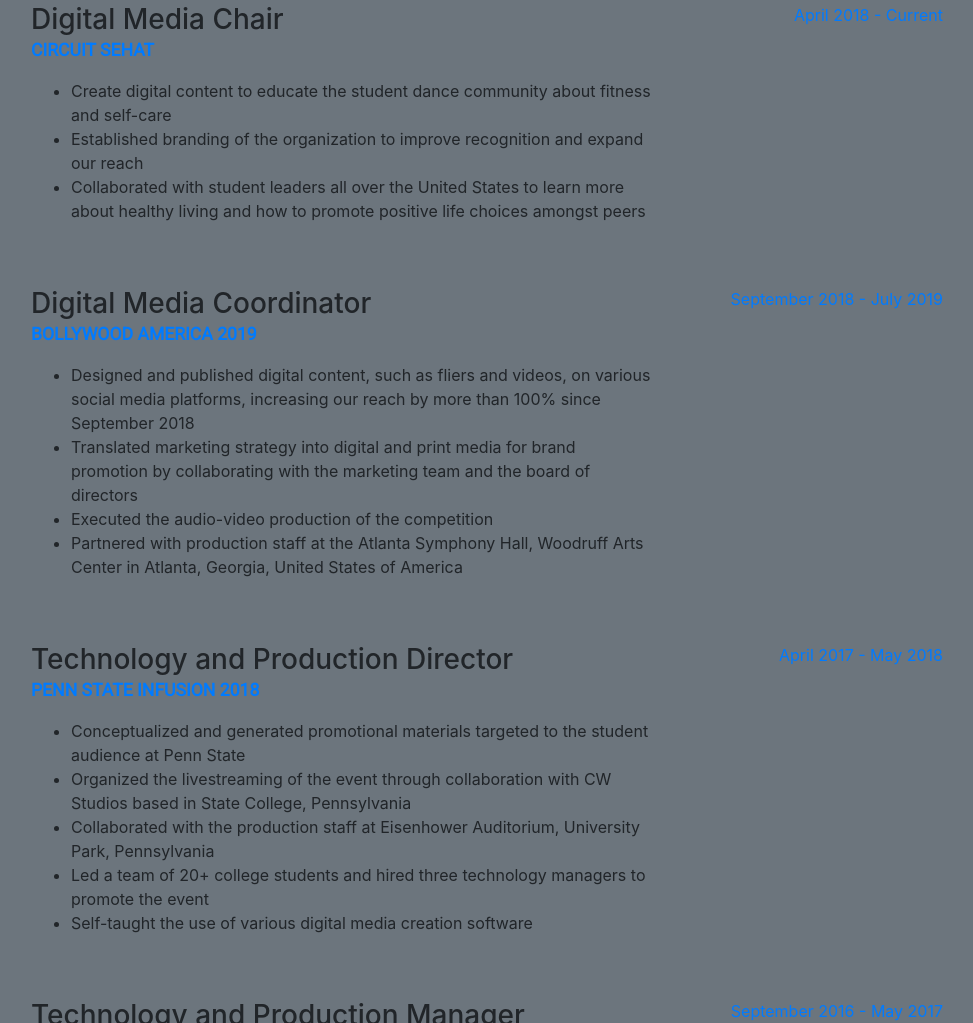
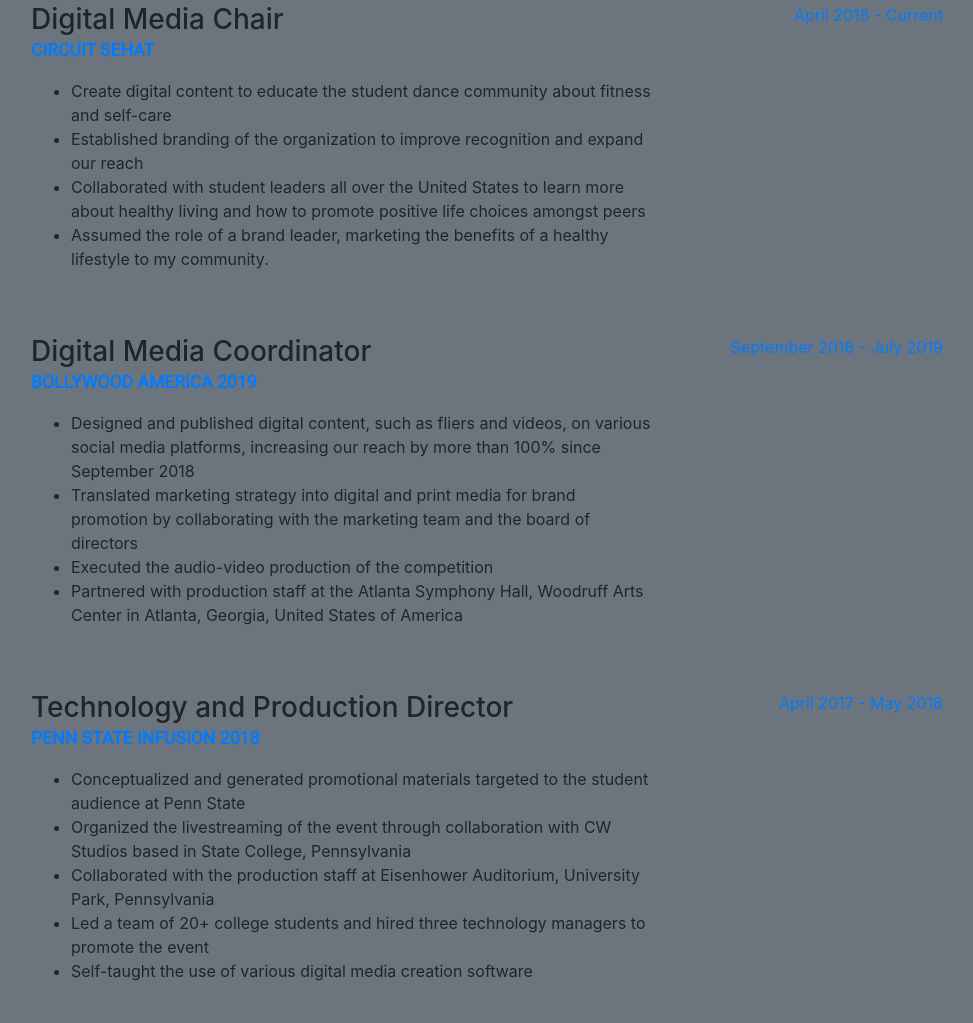
Before and after one commit to tybiswal/resume-page, a website with bundled scripts: page index.html in a window 1280 px wide. Shown: the part 932-1955 px from the top of the page, without its empty margins (289-1262 px from the left). Built offline with nearby package versions, Linux system fonts and the light colour scheme; a web font is replaced by a local one.

Commit message:
Minor Edits

```diff
--- a/index.html
+++ b/index.html
@@ -104,6 +104,7 @@
                 <li>Create digital content to educate the student dance community about fitness and self-care</li>
                 <li>Established branding of the organization to improve recognition and expand our reach</li>
                 <li>Collaborated with student leaders all over the United States to learn more about healthy living and how to promote positive life choices amongst peers</li>
+                <li>Assumed the role of a brand leader, marketing the benefits of a healthy lifestyle to my community.</li>
               </ul>
           </div>
           <div class="resume-date text-md-right">
```
